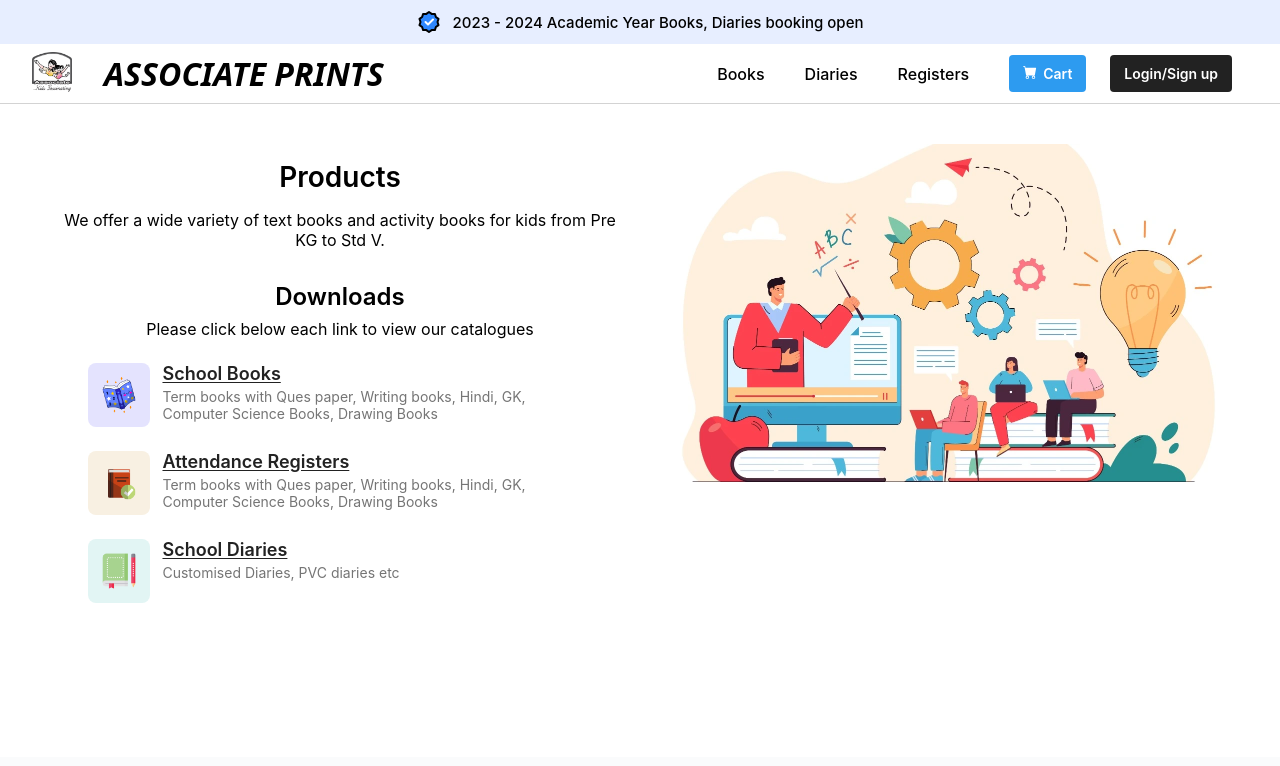
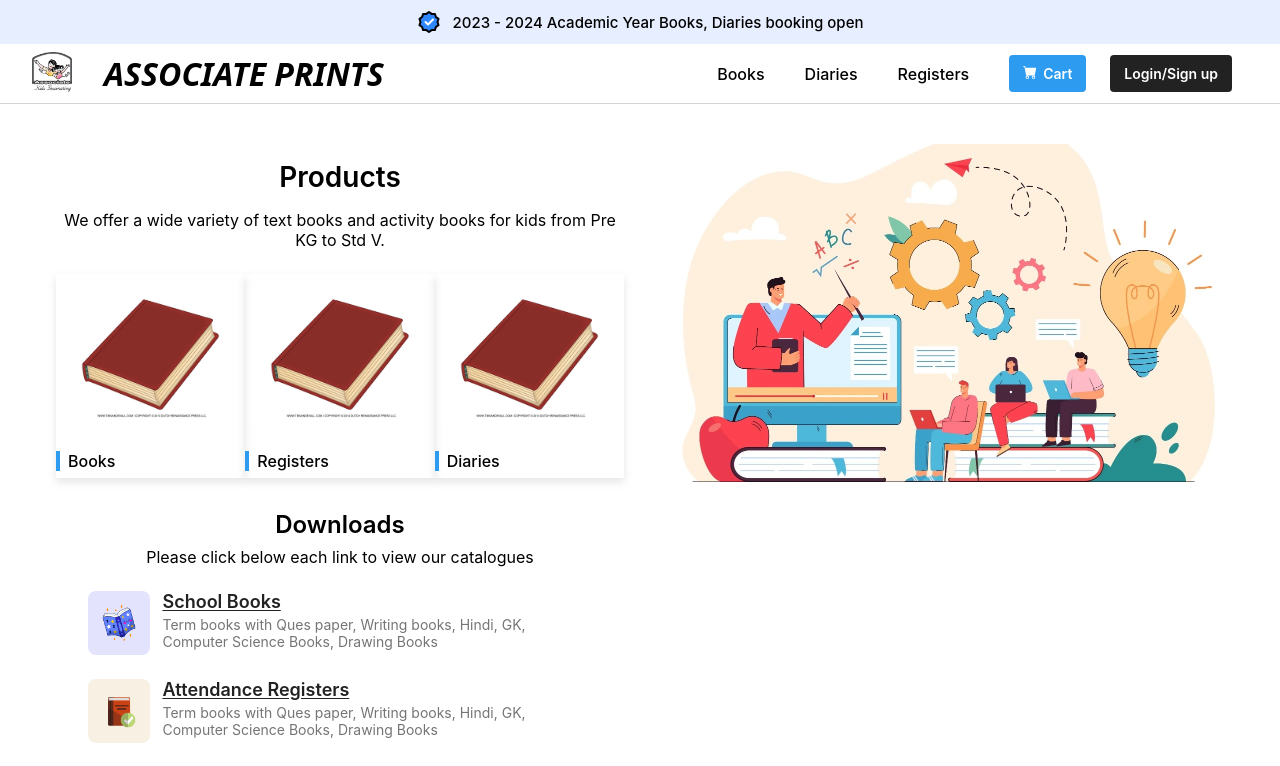
Before and after one commit to barathv98/AssoWeb, a React (Create React App) app: page /products in a window 1280 px wide. Shown: the top 766 px of the page. Built offline with nearby package versions, Linux system fonts and the light colour scheme.

Commit message:
feat(): changes

```diff
--- a/src/components/CartAddress/index.tsx
+++ b/src/components/CartAddress/index.tsx
@@ -33,7 +33,7 @@
 
 	const { getUserDetail, isLoading } = useRequestGetUserDetail({
 		onSuccess: (data: UserDetail) => {
-			setUserDetail({ ...data, pincode: String(data?.pincode) });
+			setUserDetail({ ...data, pincode: data?.pincode ? String(data?.pincode) : '' });
 		},
 	});
 
@@ -95,7 +95,7 @@
 		setName(userDetail?.name || '');
 		setAddress(userDetail?.address || '');
 		setCity(userDetail?.city || '');
-		if (userDetail?.pincode) setPincode(userDetail?.pincode);
+		setPincode(userDetail?.pincode || '');
 		setSecContactNum(userDetail?.secContactNum || '');
 		setTransport(userDetail?.transport || '');
 	}, [userDetail, setName, setAddress, setCity, setPincode, setSecContactNum, setTransport]);
--- a/src/components/DownloadBanner/index.tsx
+++ b/src/components/DownloadBanner/index.tsx
@@ -1,6 +1,7 @@
 import { FC, useCallback } from 'react';
 import { Zoom } from 'react-awesome-reveal';
 import { ReactComponent as BookIcon } from '../../assets/icons/book.svg';
+import { ReactComponent as DiaryIcon } from '../../assets/icons/diary.svg';
 import { ReactComponent as RegisterIcon } from '../../assets/icons/register.svg';
 import priceListLinks from '../../utils/constants';
 import styles from './styles.module.scss';
@@ -12,6 +13,7 @@
 	const onClickBanner = useCallback(() => {
 		if (product === 'books') window.open(priceListLinks.book, '_blank', 'noreferrer');
 		else if (product === 'registers') window.open(priceListLinks.register, '_blank', 'noreferrer');
+		else if (product === 'diaries') window.open(priceListLinks.diary, '_blank', 'noreferrer');
 	}, [product]);
 	return (
 		<Zoom duration={400} triggerOnce>
@@ -19,11 +21,13 @@
 				<div className={styles.icon}>
 					{product === 'registers' && <RegisterIcon />}
 					{product === 'books' && <BookIcon />}
+					{product === 'diaries' && <DiaryIcon />}
 				</div>
 				<div className={styles.title}>
 					{product === 'registers' &&
 						'Click to view the catalogue of attendance registers, mark registers and other registers'}
 					{product === 'books' && 'Click to view the catalogue of school books'}
+					{product === 'diaries' && 'Click to view the catalogue of school diaries'}
 				</div>
 			</div>
 		</Zoom>
--- a/src/components/Footer/index.tsx
+++ b/src/components/Footer/index.tsx
@@ -1,8 +1,28 @@
-import { Link } from "react-router-dom";
+import { BsInfoCircleFill } from 'react-icons/bs';
+import { Link, useLocation } from 'react-router-dom';
+import useGeneral from '../../useGeneral';
 import styles from './styles.module.scss';
 
 const Footer = () => {
-    return (
+	const { cart } = useGeneral();
+	const { pathname } = useLocation();
+
+	return (
+		<>
+			{pathname === '/shopping-cart' && cart.length ? (
+				<div className={styles.noteRow}>
+					<div className={styles.note}>
+						<BsInfoCircleFill color="#757575" />
+						Educational reading books exempted(4901)
+					</div>
+					<div className={styles.note}>
+						<BsInfoCircleFill color="#757575" />
+						Composition dealer not to charge GST
+					</div>
+				</div>
+			) : (
+				''
+			)}
 			<footer className={styles.footer}>
 				<div className={styles.linksContainer}>
 					<div className={`${styles.linksColumn} ${styles.firstRow}`}>
@@ -42,7 +62,8 @@
 					</div>
 				</div>
 			</footer>
-		);
+		</>
+	);
 };
 
 export default Footer;
--- a/src/components/Footer/styles.module.scss
+++ b/src/components/Footer/styles.module.scss
@@ -1,5 +1,29 @@
 @import '../../variables.scss';
 
+.noteRow {
+    display: flex;
+    flex-direction: row;
+    align-items: center;
+    justify-content: space-between;
+    padding: 4px 32px;
+    @media screen and (max-width: $breakpoint-medium) {
+        flex-direction: column;
+        align-items: flex-start;
+        padding: 4px 16px;
+        gap: 2px;
+    }
+    .note {
+        font-size: 14px;
+        color: #757575;
+        display: flex;
+        flex-direction: row;
+        align-items: center;
+        gap: 4px;
+        @media screen and (max-width: $breakpoint-medium) {
+            font-size: 12px;
+        }
+    }
+}
 .footer {
     width: 100%;
     padding: 32px 64px;
--- a/src/components/ProductListing/index.tsx
+++ b/src/components/ProductListing/index.tsx
@@ -25,7 +25,11 @@
 				</div>
 			)}
 			<div className={styles.productListing}>
-				{product === 'registers' && <DownloadBanner product={product} />}
+				{product === 'diaries' && <div className={styles.diaryTitle}>School Diaries</div>}
+				{(product === 'diaries' || product === 'registers') && <DownloadBanner product={product} />}
+				{product === 'diaries' && (
+					<div className={styles.diaryNote}>For more customised special diaries, please contact us</div>
+				)}
 				{productList.map((list: any) => {
 					return (
 						<div className={styles.productCategories} key={list.categoryId}>
--- a/src/components/ProductListing/styles.module.scss
+++ b/src/components/ProductListing/styles.module.scss
@@ -11,6 +11,8 @@
     border-bottom: solid 1px #ccc;
     background-color: #fafbfc;
     overflow-y: auto;
+    position: sticky;
+    top: 64px;
 }
 
 .productListing {
@@ -26,6 +28,19 @@
     }
     @media screen and (max-width: $breakpoint-large) {
         width: auto;
+    }
+    .diaryTitle {
+        font-size: 24px;
+        font-weight: 500;
+        margin-bottom: 12px;
+        @media screen and (min-width: $breakpoint-medium-up) {
+            margin-top: 24px;
+        }
+    }
+    .diaryNote {
+        font-size: 16px;
+        font-weight: 500;
+        margin-top: 12px;
     }
     .productCategories {
         .categoryName {
--- a/src/components/ProductTiles/index.tsx
+++ b/src/components/ProductTiles/index.tsx
@@ -1,5 +1,5 @@
 import { useNavigate } from 'react-router-dom';
-import productTiles from '../../data/productTiles';
+import { bookTiles } from '../../data/productTiles';
 import styles from './styles.module.scss';
 
 const ProductTiles = () => {
@@ -8,13 +8,18 @@
 		<div className={styles.productTiles}>
 			<div className={styles.title}>Book Categories</div>
 			<div className={styles.tileContainer}>
-                {productTiles.map((tile) => {
+				{bookTiles.map((tile) => {
 					return (
 						<div className={styles.tile} onClick={() => navigate(tile.url)} key={tile.label}>
-                            <img className={styles.image} src={require(`../../assets/images/${tile.image}`)} alt={'tile'} loading='lazy' />
+							<img
+								className={styles.image}
+								src={require(`../../assets/images/${tile.image}`)}
+								alt={'tile'}
+								loading="lazy"
+							/>
 							<div className={styles.label}>{tile.label}</div>
 						</div>
-                    )
+					);
 				})}
 			</div>
 		</div>
--- a/src/components/Products/index.tsx
+++ b/src/components/Products/index.tsx
@@ -1,16 +1,35 @@
+import { useNavigate } from 'react-router-dom';
+import { productTiles } from '../../data/productTiles';
 import Downloads from '../Downloads';
 import styles from './styles.module.scss';
 
 const Products = () => {
+	const navigate = useNavigate();
+
 	return (
 		<div className={styles.products}>
 			<div className={styles.image}>
-					<img src={require('../../assets/images/products.webp')} alt="about us" loading="lazy" />
+				<img src={require('../../assets/images/products.webp')} alt="products" loading="lazy" />
 			</div>
 			<div className={styles.textContainer}>
 				<div className={styles.sectionTitle}>Products</div>
 				<div className={styles.content}>
 					We offer a wide variety of text books and activity books for kids from Pre KG to Std V.
+					<div className={styles.productTiles}>
+						{productTiles.map((tile) => {
+							return (
+								<div className={styles.tile} onClick={() => navigate(tile.url)} key={tile.label}>
+									<img
+										className={styles.image}
+										src={require(`../../assets/images/${tile.image}`)}
+										alt={'tile'}
+										loading="lazy"
+									/>
+									<div className={styles.label}>{tile.label}</div>
+								</div>
+							);
+						})}
+					</div>
 					<Downloads />
 				</div>
 			</div>
--- a/src/components/Products/styles.module.scss
+++ b/src/components/Products/styles.module.scss
@@ -32,6 +32,49 @@
         }
         .content {
             margin-top: 16px;
+            .productTiles {
+                display: flex;
+                flex-direction: row;
+                align-items: center;
+                justify-content: space-between;
+                margin-top: 24px;
+                @media screen and (max-width: $breakpoint-small) {
+                    margin-left: -12px;
+                    margin-right: -12px;
+                }
+                .tile {
+                    height: 204px;
+                    box-shadow: rgba(96, 96, 96, 0.16) 0px 4px 8px;
+                    cursor: pointer;
+                    overflow: hidden;
+                    @media screen and (max-width: $breakpoint-small) {
+                        height: 175px;
+                    }
+                    &:hover {
+                        .image {
+                            transform: scale(1.1);
+                        }
+                    }
+                    .image {
+                        width: calc(100% - 12px);
+                        height: calc(100% - 43px);
+                        object-fit: contain;
+                        transition: 0.5s all ease-in-out;
+                    }
+                    .label {
+                        font-size: 16px;
+                        font-weight: 500;
+                        max-width: calc(100% - 16px);
+                        margin: 12px 0;
+                        padding: 0 4px 0 8px;
+                        text-align: start;
+                        border-left: 4px solid $l-primary;
+                        overflow: hidden;
+                        text-overflow: ellipsis;
+                        white-space: nowrap;
+                    }
+                }
+            }
         }
     }
 }
--- a/src/data/productTiles.ts
+++ b/src/data/productTiles.ts
@@ -1,4 +1,4 @@
-const productTiles = [
+export const bookTiles = [
 	{
 		image: 'book.jpg',
 		label: 'PreKG',
@@ -51,4 +51,20 @@
 	},
 ];
 
-export default productTiles;
+export const productTiles = [
+	{
+		image: 'book.jpg',
+		label: 'Books',
+		url: '/products/books',
+	},
+	{
+		image: 'book.jpg',
+		label: 'Registers',
+		url: '/products/registers',
+	},
+	{
+		image: 'book.jpg',
+		label: 'Diaries',
+		url: '/products/diaries',
+	},
+];
--- a/src/utils/constants.ts
+++ b/src/utils/constants.ts
@@ -1,7 +1,8 @@
 const priceListLinks = {
-    book: 'https://drive.google.com/file/d/1hBmzGwWcB6onXFFWESNmWKrfQ60Uj5-b/view?usp=sharing',
-    register: 'https://drive.google.com/file/d/1Tg7MjI_laAFKvEnrA3J3l2Rqg_cNyqOV/view?usp=sharing',
-}
+	book: 'https://drive.google.com/file/d/1hBmzGwWcB6onXFFWESNmWKrfQ60Uj5-b/view?usp=sharing',
+	register: 'https://drive.google.com/file/d/1Tg7MjI_laAFKvEnrA3J3l2Rqg_cNyqOV/view?usp=sharing',
+	diary: '',
+};
 
 export const nameRegex = /^[a-zA-Z ]+$/;
 export const pincodeRegex = /^[1-9]{1}[0-9]{2}\s{0,1}[0-9]{3}$/;
```
Also changed, not shown: src/components/CartDetails/index.tsx (+39 -0 lines). Lines whose indentation alone changed are shown as unchanged.
